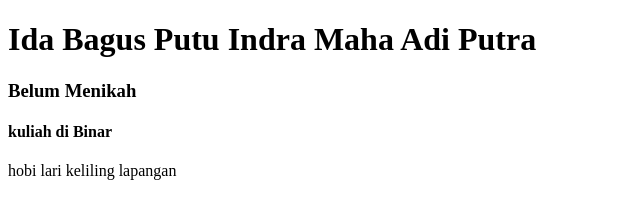
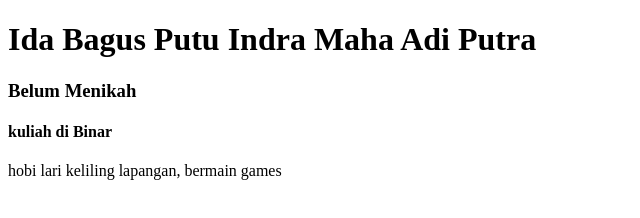
Before and after one commit to indramaha/git-lesson, a plain HTML site: page index.html in a window 1280 px wide. Shown: the whole page, without its empty margins (0-640 px from the left). Drawn offline with Linux system fonts and the light colour scheme.

Commit message:
add more hobbies

```diff
--- a/index.html
+++ b/index.html
@@ -10,6 +10,6 @@
     <h1>Ida Bagus Putu Indra Maha Adi Putra</h1>
     <h3>Belum Menikah</h3>
     <h4>kuliah di Binar</h4>
-    <p>hobi lari keliling lapangan</p>
+    <p>hobi lari keliling lapangan, bermain games</p>
 </body>
 </html>
```
